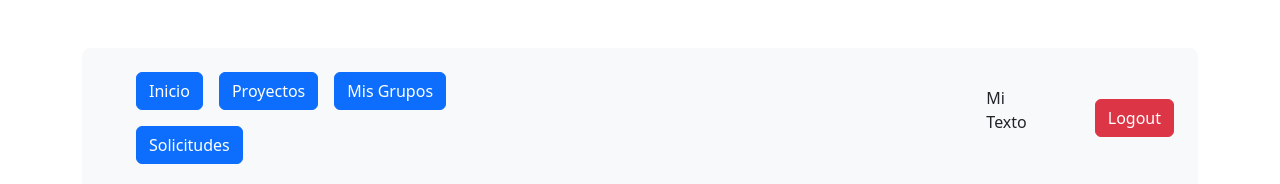
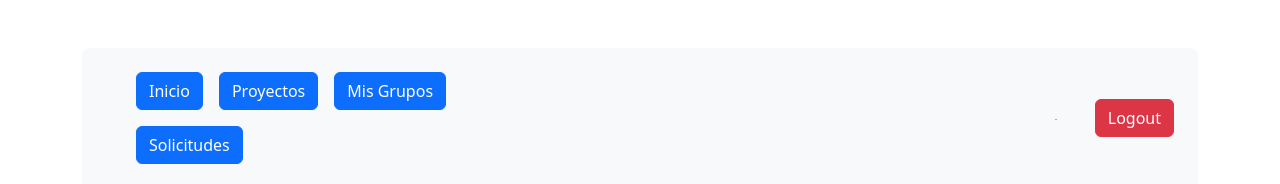
Before and after one commit to Gery81299/front_TADG6, a React (Create React App) app: page /principal in a window 1280 px wide. Shown: the top 184 px of the page. Built offline with nearby package versions, Linux system fonts and the light colour scheme; grey boxes are pictures that could not be loaded.

Commit message:
Actualizacion

```diff
--- a/src/components/Principal.jsx
+++ b/src/components/Principal.jsx
@@ -1,8 +1,10 @@
+import axios from "axios";
 import React, { useState } from "react";
 
 export const Principal = () => {
 
     const [isLoggedIn, setIsLoggedIn] = useState(false); // Estado para controlar si el usuario está autenticado
+    const [profileData, setProfileData] = useState({});
 
     const handleLogout = () => {
         // Realiza las acciones necesarias para cerrar la sesión, como limpiar localStorage y cambiar el estado de isLoggedIn
@@ -11,6 +13,19 @@ export const Principal = () => {
         console.log("logout");
         window.location.href = "login";
       };
+
+      const getProfile = async (email) => {
+        try {
+            console.log(email);
+            const response = await axios.get("http://127.0.0.1:9000/api/usersIntern_byEmail?email="+email);
+            console.log(response.data);
+            setProfileData(response.data);
+            console.log(profileData);
+        } catch (error) {
+            console.error("Error en la solicitud: ", error);
+        }
+      }
+
 
     // Función para manejar la navegación
   const handleNavigation = (destination) => {
@@ -53,7 +68,7 @@ export const Principal = () => {
               </div>
               <div className="d-flex align-items-center">
                 <div style={{ marginLeft: '480px' }}>
-                  <p>Mi Texto</p>
+                  <p className="text-muted mb-0">{profileData["_Nombre"]}</p>
                 </div>
                 <div style={{marginLeft:'30px'}}>
                   <img
```
